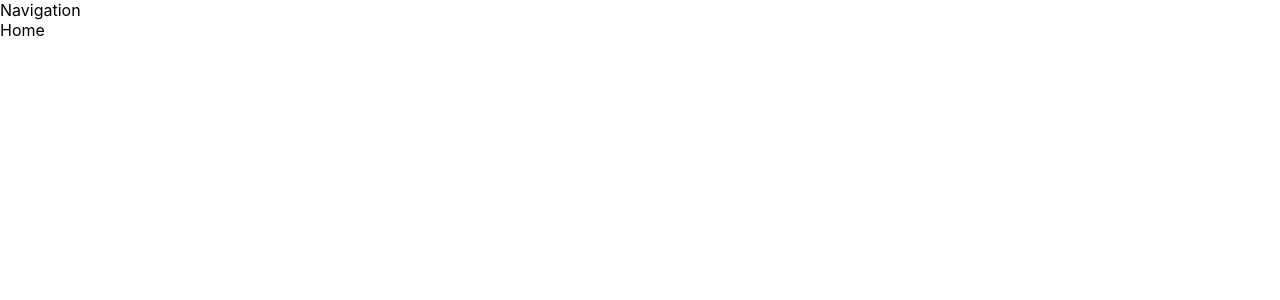
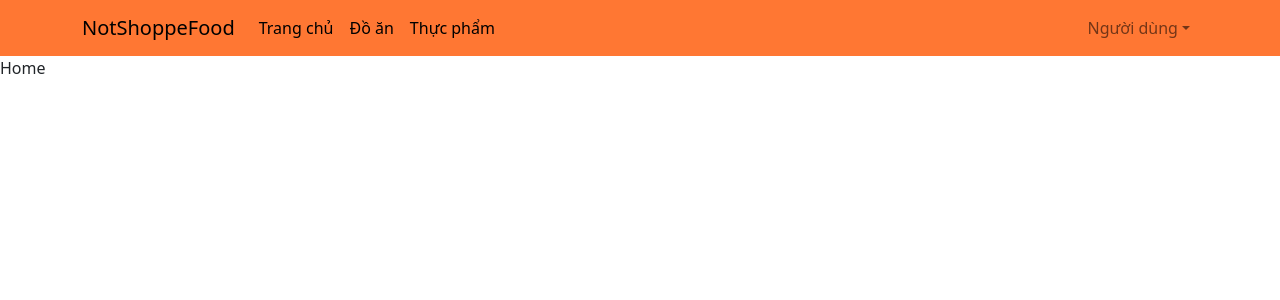
Before and after one commit to HaoHuynh0301/Web-Technology-Project-Simple-ShopeeFood-Clone, a React (Create React App) app in the folder front-end/: page /home in a window 1280 px wide. Shown: the top 300 px of the page. Built offline with nearby package versions, Linux system fonts and the light colour scheme.

Commit message:
feat[reactjs]: create navigation bar.

```diff
--- a/front-end/src/Components/Navigation.js
+++ b/front-end/src/Components/Navigation.js
@@ -1,8 +1,49 @@
 import React, { Component } from "react";
+import 'bootstrap/dist/css/bootstrap.min.css';
+import *  as ReactBoostrap from 'react-bootstrap';
+import {
+    orangeColor,
+    blackColor
+} from '../contants';
+import {
+    BrowserRouter as Router,
+    Switch,
+    Route,
+    Link,
+    Redirect,
+    withRouter
+} from "react-router-dom";
 
 function Navigation() {
     return(
-        <div>Navigation</div>
+        <ReactBoostrap.Navbar collapseOnSelect expand="lg" bg={orangeColor} variant="light" style = {{backgroundColor: orangeColor}}>
+                <ReactBoostrap.Container>
+                    <ReactBoostrap.Navbar.Brand><Link style = {{textDecoration: "none", color: blackColor}} to = '/'>NotShoppeFood</Link></ReactBoostrap.Navbar.Brand>
+                    <ReactBoostrap.Navbar.Toggle aria-controls="responsive-navbar-nav" />
+                    <ReactBoostrap.Navbar.Collapse id="responsive-navbar-nav">
+                        <ReactBoostrap.Nav className="me-auto">
+                        <ReactBoostrap.Nav.Link><Link style = {{textDecoration: "none", color: blackColor}} to = '/'>Trang chủ</Link></ReactBoostrap.Nav.Link>
+                        <ReactBoostrap.Nav.Link><Link style = {{textDecoration: "none", color: blackColor}} to = '/'>Đồ ăn</Link></ReactBoostrap.Nav.Link>
+                        <ReactBoostrap.Nav.Link><Link style = {{textDecoration: "none", color: blackColor}} to = '/'>Thực phẩm</Link></ReactBoostrap.Nav.Link>
+                        <ReactBoostrap.Nav.Link href="#pricing"></ReactBoostrap.Nav.Link>
+                        </ReactBoostrap.Nav>
+                        <ReactBoostrap.Nav>
+                        <ReactBoostrap.NavDropdown title="Người dùng" id="collasible-nav-dropdown">
+                            <ReactBoostrap.NavDropdown.Item><Link style = {{textDecoration: "none", color: blackColor}} to = '/user-infor'>Thông tin người dùng</Link></ReactBoostrap.NavDropdown.Item>
+                            <ReactBoostrap.NavDropdown.Item><button style = {{
+                                borderWidth: '0px',
+                                backgroundColor: 'auto',
+                                width: '200px',
+                                borderRadius: '20px',
+                                backgroundColor: orangeColor
+                            }} onClick = {() => {
+
+                            }}>Đăng xuất</button></ReactBoostrap.NavDropdown.Item>
+                        </ReactBoostrap.NavDropdown>
+                        </ReactBoostrap.Nav>
+                    </ReactBoostrap.Navbar.Collapse>
+                </ReactBoostrap.Container>
+            </ReactBoostrap.Navbar>
     );
 }
 
--- a/front-end/src/Screens/Register.js
+++ b/front-end/src/Screens/Register.js
@@ -16,8 +16,18 @@ class Register extends Component {
     constructor(props) {
         super(props);
         this.state = {
+            name: '',
+            phoneNumber: '',
+            email: '',
+            username: '',
+            pass1: '',
+            pass2: ''
+        }
+        this.handleRegister = this.handleRegister.bind(this);
+    }
 
-        }
+    handleRegister = () => {
+
     }
 
     render() {
--- a/front-end/src/contants/index.js
+++ b/front-end/src/contants/index.js
@@ -1,11 +1,13 @@
 // Color
 const greyColor = '#DCDCDC';
 const orangeColor = '#ff7733';
+const blackColor = '#000000';
 
 const fontSize = '18px';
 
 export {
     orangeColor,
     greyColor,
-    fontSize
+    fontSize,
+    blackColor
 }
```
